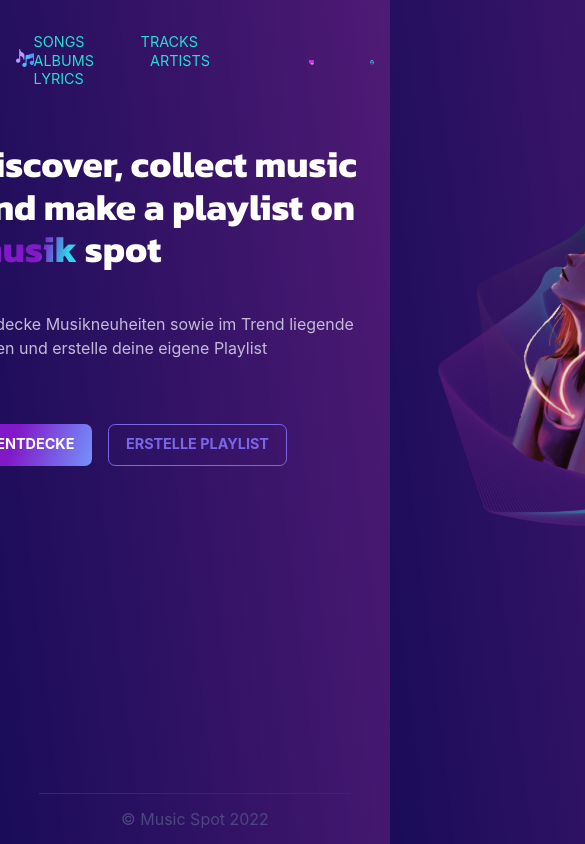
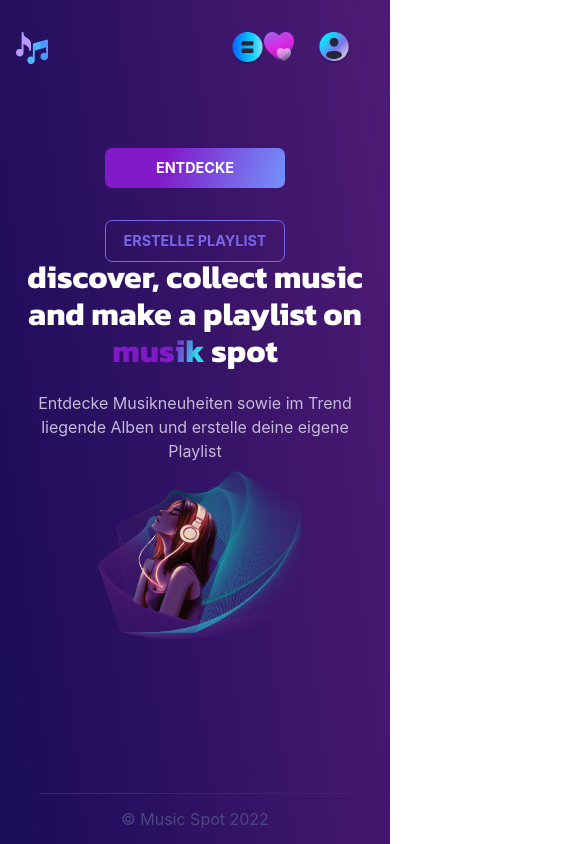
Before and after one commit to ona-co-de-sign/music-spot, a Next.js app: page / in a window 390 px wide. Shown: the top 844 px of the page, 585 px wide, since content can reach past the window. Built offline with nearby package versions, Linux system fonts and the light colour scheme.

Commit message:
responsive nav

```diff
--- a/components/Navigation.jsx
+++ b/components/Navigation.jsx
@@ -1,13 +1,18 @@
-import Link from 'next/link'
+import { useState } from 'react';
+import Link from 'next/link';
 
 export default function Navigation() {
+    const [isActive, setIsActive] = useState(false)
+    const toggleActive = () => {
+        setIsActive(!isActive);
+    }
+
     return (
         <nav className='site-navigation flex-row-center'>
             <Link href="/">
                 <img src="./icons/logo.png" alt="logo" width="32" />
             </Link>
-
-            <div className='site-navigation__main-items'>
+            <div className={isActive ? "site-navigation__links active" : "site-navigation__links "}>
                 {/* <Link href="/">home</Link> */}
                 <Link href="/">songs</Link>
                 <Link href="/">tracks</Link>
@@ -23,7 +28,6 @@ export default function Navigation() {
                     </Link>
                 </label>
             </form> */}
-
             <div className="site-navigation__btns">
                 <Link href="/" className='site-navigation__btn'>
                     <img src="./icons/icon-fav.png" alt="favorites icon" width="30" />
@@ -31,6 +35,9 @@ export default function Navigation() {
                 <Link href="/" className='site-navigation__btn'>
                     <img src="./icons/icon-user.png" alt="user auth icon" width="32" />
                 </Link>
+                <div>
+                    <img src="./icons/icon-mobile.png" alt="mobile icon" className='mobile-icon' width="33" height="33" onClick={toggleActive} />
+                </div>
             </div>
         </nav>
     )
--- a/sass/layout/_navigation.scss
+++ b/sass/layout/_navigation.scss
@@ -13,6 +13,8 @@ a {
 .site-navigation {
   width: 100%;
   padding: 1rem 0;
+  justify-content: space-between;
+  gap: 3rem;
 
   a {
     display: inline-block;
@@ -25,7 +27,7 @@ a {
     }
   }
 
-  &__main-items {
+  &__links {
     align-self: center;
     margin: 0 auto;
   }
@@ -38,6 +40,10 @@ a {
     &__btn {
       cursor: pointer;
     }
+  }
+
+  .mobile-icon {
+    opacity: 0;
   }
 
   &__form {
--- /dev/null
+++ b/sass/layout/_responsive.scss
@@ -0,0 +1,115 @@
+@media screen and (max-width: 900px) {
+    .site-navigation {
+        .site-navigation__btn {
+            margin-right: 1.5rem !important;
+            order: 3;
+        }
+    }
+
+    // HERO
+    .hero {
+        flex-direction: column;
+        gap: 0 !important;
+
+        .hero__heading {
+            width: auto;
+            order: 2;
+            margin: 0;
+            margin-top: -2rem;
+            align-items: center;
+            justify-content: center;
+
+            h1 {
+                text-align: center;
+            }
+
+            .hero__text {
+                margin-top: 0;
+                text-align: center;
+            }
+        }
+
+        .hero__image {
+            width: 59%;
+            align-self: center;
+            order: 1;
+            margin-top: -2rem;
+            margin-bottom: 0;
+            padding: 0;
+        }
+
+        .hero__buttons {
+            align-self: center;
+        }
+    }
+}
+
+@media screen and (max-width: 630px) {
+    .site-navigation {
+        display: inline-flex;
+        justify-content: space-between;
+
+        .site-navigation {
+            margin-right: 0;
+        }
+
+        .site-navigation__links {
+            width: 97vw;
+            display: flex;
+            flex-direction: column;
+            align-items: flex-start;
+            justify-content: flex-start;
+            position: absolute;
+            top: 5.5rem;
+            left: 0.5rem;
+            padding: 0.5rem 1rem;
+            background-color: rgba(52, 32, 106, 0.93);
+            opacity: 0;
+            transition: 0.5s ease;
+
+            a {
+                margin: 0.8rem auto;
+            }
+        }
+
+        .site-navigation__links.active {
+            opacity: 1;
+            height: auto;
+        }
+
+        .mobile-icon {
+            opacity: 1;
+            cursor: pointer;
+        }
+    }
+
+    // HERO
+    .hero {
+        flex-direction: column;
+        gap: 0 !important;
+
+        .hero__heading {
+            width: auto;
+
+            h1 {
+                font-size: 2em;
+            }
+
+            .hero__text {
+                width: auto;
+                padding: 0 1rem;
+            }
+        }
+
+        .hero__buttons {
+            display: flex;
+            flex-direction: column;
+            gap: 1rem;
+        }
+    }
+
+    // FORM
+    .form {
+        width: 22rem !important;
+    }
+}
--- a/sass/layout/index.scss
+++ b/sass/layout/index.scss
@@ -2,3 +2,4 @@
 @forward 'header';
 @forward 'navigation';
 @forward 'flex';
+@forward 'responsive';
```
Also changed, not shown: public/icons/icon-mobile.png (added).
